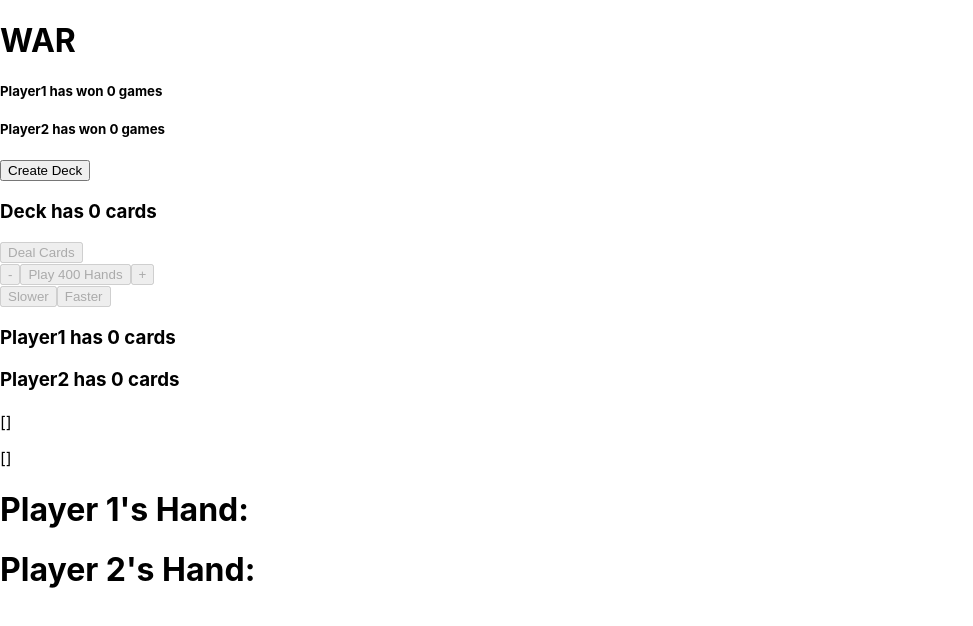
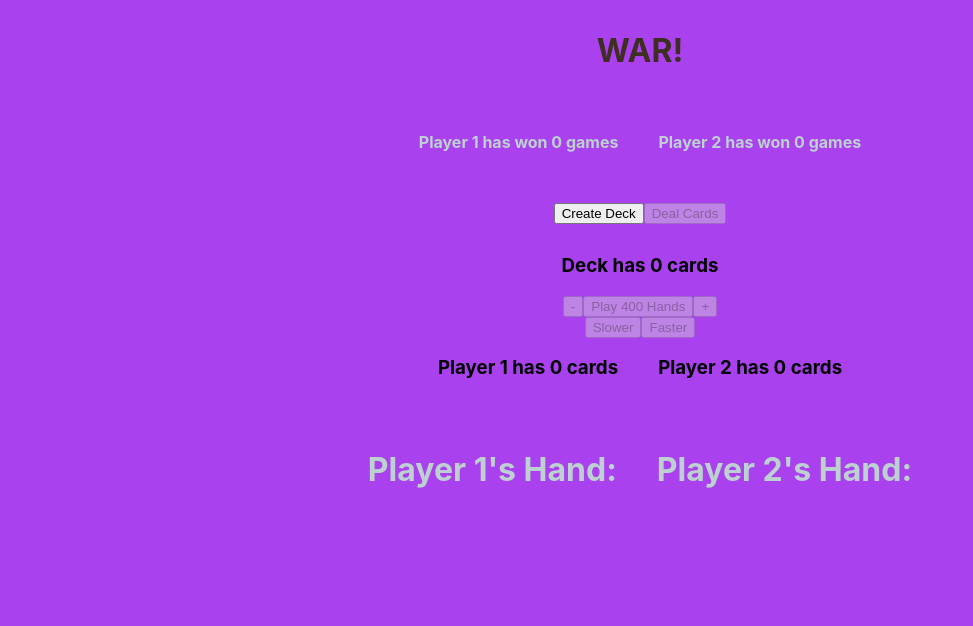
Before and after one commit to mordes89/wargame, a React (Create React App) app: page / in a window 1280 px wide. Shown: the top 626 px of the page, without its empty margins (0-973 px from the left). Built offline with nearby package versions, Linux system fonts and the light colour scheme.

Commit message:
minimal css

```diff
--- a/src/App.css
+++ b/src/App.css
@@ -1,38 +1,26 @@
-.App {
-  text-align: center;
+body {
+  background-color: rgb(169, 65, 238);
 }
 
-.App-logo {
-  height: 40vmin;
-  pointer-events: none;
+#title{
+  display: flex;
+  justify-content: center;
+  color: rgb(63, 47, 34);
+  padding: 10px;
 }
 
-@media (prefers-reduced-motion: no-preference) {
-  .App-logo {
-    animation: App-logo-spin infinite 20s linear;
-  }
+#center{
+  display: flex;
+  justify-content: center;
 }
 
-.App-header {
-  background-color: #282c34;
-  min-height: 100vh;
+#scores{
   display: flex;
-  flex-direction: column;
-  align-items: center;
+  margin: 30px;
   justify-content: center;
-  font-size: calc(10px + 2vmin);
-  color: white;
+  color: rgb(188, 209, 208);
 }
 
-.App-link {
-  color: #61dafb;
+#p2{
+  margin-left: 40px;
 }
-
-@keyframes App-logo-spin {
-  from {
-    transform: rotate(0deg);
-  }
-  to {
-    transform: rotate(360deg);
-  }
-}
--- a/src/App.js
+++ b/src/App.js
@@ -29,7 +29,7 @@ const store = createStore(reducer);
 
 const App = () => (
     <Provider store={store} className="App">
-      <h1>WAR</h1>
+      <h1 id='title'>WAR!</h1>
       {/* <Game/>         */}
       <GameHooks/>
     </Provider>
--- a/src/game_hooks.jsx
+++ b/src/game_hooks.jsx
@@ -99,28 +99,23 @@ const GameHooks = () => {
 
    const check_winner = (n) => {
       if (player1_handRef.current.length < n){
-         console.log('Player 2 won the game');
-         alert('Player 2 won the game');
+         // console.log('Player 2 won the game');
          setGame_on(false);
          // Increment winner's tally in Database
          setPlayer2_wins((prev) => prev+1)
-         console.log('player2_winning hand',player2_handRef.current);
-         console.log('player1_losing hand',player1_handRef.current);
          reset();
+         alert('Player 2 won the game');
          return true
       } else if (player2_handRef.current.length < n){
          console.log('Player 1 won the game');
-         alert('Player 1 won the game');
          setGame_on(false);
          // Increment winner's tally in Database
          setPlayer1_wins((prev) => prev+1)
-         console.log('player1_winning hand',player1_handRef.current);
-         console.log('player2_losing hand',player2_handRef.current);
          reset();
+         alert('Player 1 won the game');
          return true
       }
       setGame_on(true)
-      console.log('check_winner()');
       return false
    }
 
@@ -138,7 +133,6 @@ const GameHooks = () => {
             setPlayer2_hand((oldHand2)=> player2_handRef.current)
             setPlayer1_hand((oldHand1)=> [...player1_handRef.current, card1, card2])
             // setPlayer1_hand((oldHand1)=> [...player1_handRef.current, card2])
-            console.log('cards_to_be_wonRef player1 wins',cards_to_be_wonRef.current);
             while (cards_to_be_wonRef.current.length > 0){
                let card = cards_to_be_wonRef.current.splice(0, 1)[0];
                setCards_to_be_won((oldCTBW) => cards_to_be_wonRef.current)
@@ -148,8 +142,7 @@ const GameHooks = () => {
             }
             setGame_on(true);
          } else if (player1_handRef.current[0][1] < player2_handRef.current[0][1]){
-            // console.log('player1_handRef.current', player1_handRef.current);
-            // console.log('player2_handRef.current', player2_handRef.current);
+
             setWar(false);
             console.log('player2 wins');
 
@@ -160,7 +153,6 @@ const GameHooks = () => {
             setPlayer1_hand((oldHand1)=> player1_handRef.current)
             setPlayer2_hand((oldHand2)=> [...player2_handRef.current, card1, card2])
             // setPlayer2_hand((oldHand2)=> [...player2_handRef.current, card2])
-            console.log('cards_to_be_wonRef player2 wins',cards_to_be_wonRef.current);
             while (cards_to_be_wonRef.current.length > 0){
                let card = cards_to_be_wonRef.current.splice(0, 1)[0];
                setCards_to_be_won((oldCTBW) => cards_to_be_wonRef.current)
@@ -182,10 +174,8 @@ const GameHooks = () => {
                   setPlayer1_hand((h1)=> player1_handRef.current)
                   setPlayer2_hand((h2)=> player2_handRef.current)
                   await sleep(speedRef.current)
-                  console.log('cards_to_be_wonRef 1',cards_to_be_wonRef.current);
                   if (!cards_to_be_wonRef.current.includes(card1)){
                      setCards_to_be_won((oldCTBW) => [...cards_to_be_wonRef.current, card1, card2, card3, card4])
-                     console.log('cards_to_be_wonRef 2',cards_to_be_wonRef.current);
                   }
                // }
                setGame_on(true);
@@ -193,10 +183,6 @@ const GameHooks = () => {
                playcards();
             }
          }
-         await sleep(speedRef.current)
-         console.log('player1_handRef end of playcards',player1_handRef.current);
-         console.log('player2_handRef end of playcards',player2_handRef.current);
-         console.log('cards_to_be_wonRef end of playcards',cards_to_be_wonRef.current);
 
       }
 
@@ -228,9 +214,12 @@ const GameHooks = () => {
 
    return(
       <div>
-         <h5>{`Player1 has won ${player1_wins} games`}</h5>
-         <h5>{`Player2 has won ${player2_wins} games`}</h5>
+         <div id='scores'>
+            <h4>{`Player 1 has won ${player1_wins} games`}</h4>
+            <h4 id="p2">{`Player 2 has won ${player2_wins} games`}</h4>
+         </div>
          {/* <button onClick={reset}>Reset</button> */}
+         <div id='scores'>
             <button
                disabled={(deckRef.current.length > 0 ||
                            player1_handRef.current.length > 0 ||
@@ -239,15 +228,17 @@ const GameHooks = () => {
                onClick={createDeck}>
                   Create Deck
             </button>
-         <h3>{`Deck has ${deck.length} cards`}</h3>
             <button
                disabled={deckRef.current.length <= 0 ?
                            true : false}
                onClick={dealCards}>
                   Deal Cards
             </button>
-         <br></br>
+         </div>
 
+         <h3 id="center">{`Deck has ${deck.length} cards`}</h3>
+
+         <div id='center'>
             <button
                disabled={(player1_handRef.current.length <= 0 ||
                            player2_handRef.current.length <= 0) ?
@@ -269,8 +260,9 @@ const GameHooks = () => {
                onClick={()=>setNumHandsToBePlayed('+')}>
                   +
             </button>
-         <br></br>
+         </div>
 
+         <div id='center'>
             <button
                disabled={(player1_handRef.current.length <= 0 ||
                            player2_handRef.current.length <= 0) ?
@@ -286,31 +278,36 @@ const GameHooks = () => {
                   Faster
             </button>
             {/* <Deck/> */}
-         <h3>{`Player1 has ${player1_hand.length} cards`}</h3>
-         <h3>{`Player2 has ${player2_hand.length} cards`}</h3>
-         <h1>{player1_hand.length > 0 ? `Player1 plays: ${player1_hand[0][0]}` : null}</h1>
-         <h1>{player2_hand.length > 0 ? `Player2 plays: ${player2_hand[0][0]}` : null}</h1>
-         {/* <p>{JSON.stringify(deck)}</p>           */}
-         <p>{JSON.stringify(player1_hand)}</p>
-         <p>{JSON.stringify(player2_hand)}</p>
+         </div>
+         <div id='center'>
+            <h3>{`Player 1 has ${player1_hand.length} cards`}</h3>
+            <h3 id="p2">{`Player 2 has ${player2_hand.length} cards`}</h3>
+         </div>
+
+         <div id='scores'>
+            <div id='hand'>
                <h1>Player 1's Hand:</h1>
                <ul>
                   {player1_handRef.current.map((k) => (
-               <h6 key={`player1-${k}`}>
+                     <h4 key={`player1-${k}`}>
                         {k[0]}
-               </h6>
+                     </h4>
                      )
                   )}
                </ul>
+            </div>
+            <div id='hand' id="p2">
                <h1>Player 2's Hand:</h1>
                <ul>
                   {player2_handRef.current.map((k) => (
-               <h6 key={`player2-${k}`}>
+                     <h4 key={`player2-${k}`}>
                         {k[0]}
-               </h6>
+                     </h4>
                      )
                   )}
                </ul>
+            </div>
+         </div>
       </div>
    )
 
```
Also changed, not shown: src/README.md (deleted), 1 other file (tests, documents, lock files or other folders). Lines whose indentation alone changed are shown as unchanged.
